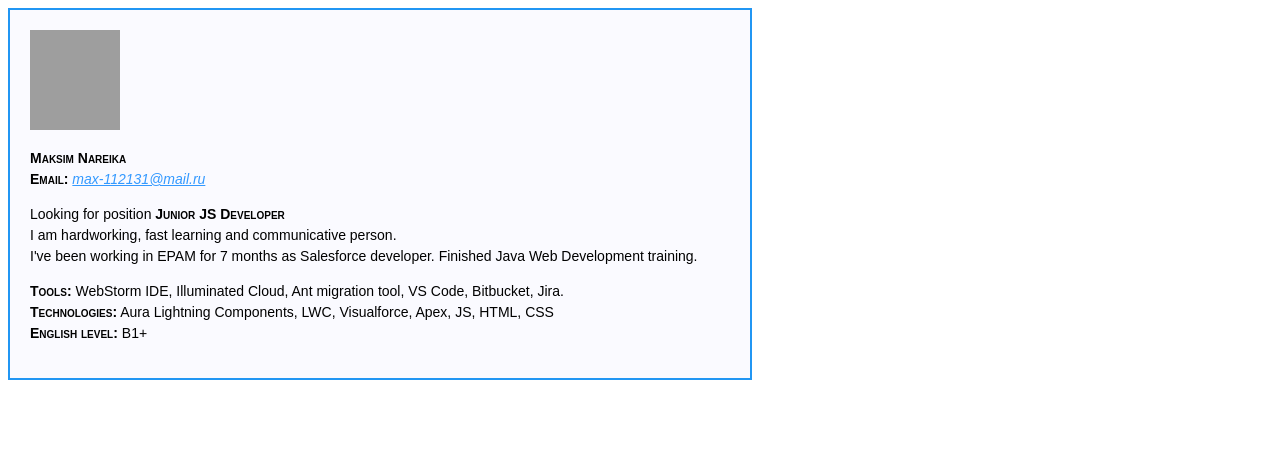
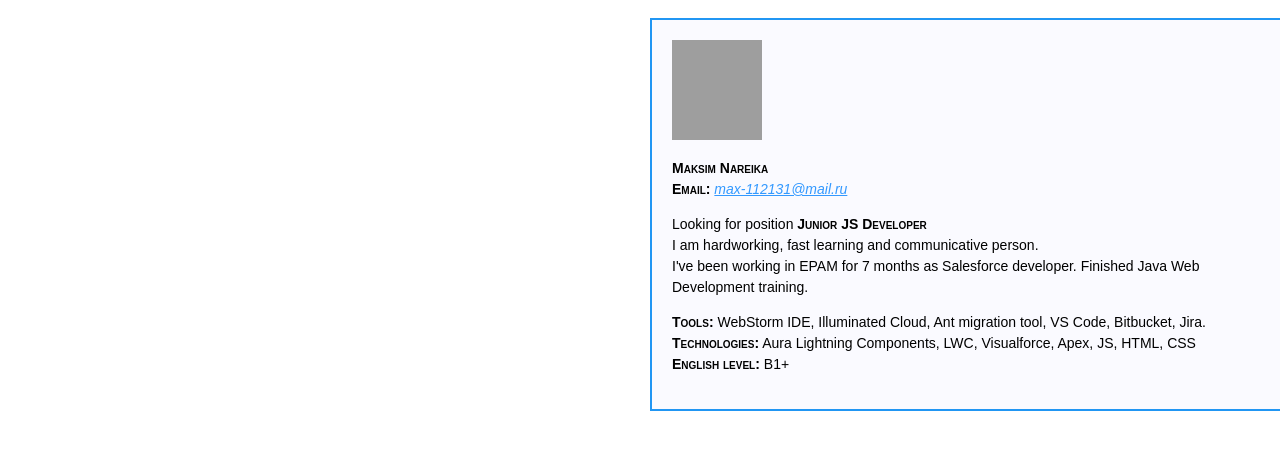
Before and after one commit to MaksimNareika/rsschool-cv, a plain HTML site: page index.html in a window 1280 px wide. Drawn offline with Linux system fonts and the light colour scheme; grey boxes are pictures that could not be loaded.

Commit message:
refactoring: update css and html

```diff
--- a/index.html
+++ b/index.html
@@ -7,7 +7,7 @@
     <title>CV</title>
 </head>
 <body>
-    <div class="frame square">
+    <div class="frame block">
         <img src="https://i.pinimg.com/originals/f5/27/41/f52741fb62bf1d821948a49204406bdc.jpg" alt="CV image" width="90" height="100">
         <p>
             <b>Maksim Nareika</b><br/>
@@ -50,11 +50,14 @@
             border: 2px solid #2196F3;
         }
 
-        .square {
-            width: 700px;
+        .block {
+            width: 600px;
             background-color: rgb(204, 204, 255, 0.1);
             padding: 20px 20px 20px 20px;
-          }
+            position: absolute;
+            left: 50%;
+            margin: 10px 10px 10px 10px;
+        }
     </style>
 </body>
 </html>
```
